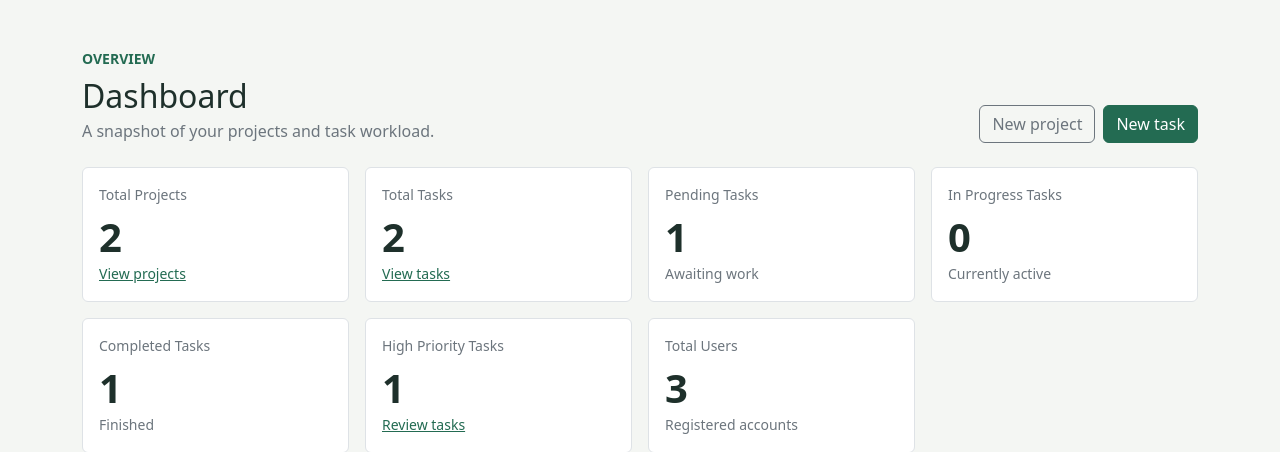
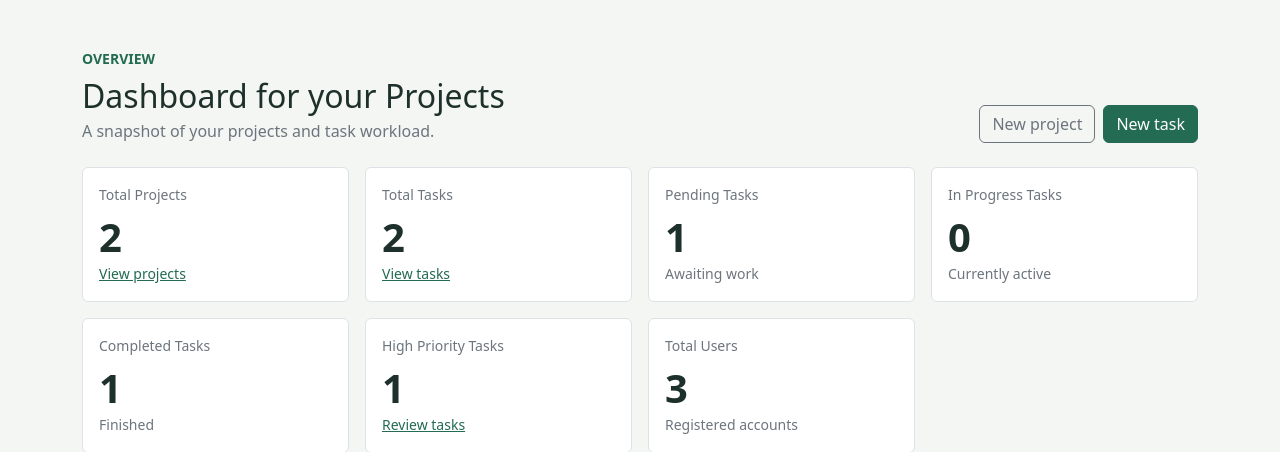
Before and after one commit to shubhankarthapa/pms-dissertation, a Django app: page /dashboard/ in a window 1280 px wide. Shown: the part 57-509 px from the top of the page. Run offline with Django 5.2, Linux system fonts and the light colour scheme; a user stored in the database is signed in; data comes from the database, SQL or seed files in the repository.

Commit message:
updated dashboard

```diff
--- a/dashboard/templates/dashboard/dashboard.html
+++ b/dashboard/templates/dashboard/dashboard.html
@@ -3,7 +3,8 @@
 {% block content %}
 <section>
     <div class="d-flex flex-column flex-md-row justify-content-between align-items-md-end gap-3 mb-4">
-        <div><p class="small text-uppercase text-accent fw-semibold mb-2">Overview</p><h1 class="h2 mb-1">Dashboard</h1><p class="text-secondary mb-0">A snapshot of your projects and task workload.</p></div>
+        <!-- <div><p class="small text-uppercase text-accent fw-semibold mb-2">Overview</p><h1 class="h2 mb-1">Dashboard</h1><p class="text-secondary mb-0">A snapshot of your projects and task workload.</p></div> -->
+        <div><p class="small text-uppercase text-accent fw-semibold mb-2">Overview</p><h1 class="h2 mb-1">Dashboard for your Projects</h1><p class="text-secondary mb-0">A snapshot of your projects and task workload.</p></div>
         <div class="d-flex flex-wrap gap-2"><a class="btn btn-outline-secondary" href="{% url 'projects:create' %}">New project</a><a class="btn btn-primary" href="{% url 'tasks:create' %}">New task</a></div>
     </div>
 
@@ -31,7 +32,9 @@
                         {% for item in project_progress %}
                             <div class="{% if not forloop.last %}mb-4{% endif %}">
                                 <div class="d-flex justify-content-between gap-3 mb-2"><a class="fw-semibold text-decoration-none text-accent text-truncate" href="{% url 'projects:detail' item.project.pk %}">{{ item.project.title }}</a><span class="small text-secondary text-nowrap">{{ item.completed_task_count }} / {{ item.task_count }} tasks</span></div>
-                                <div class="progress" role="progressbar" aria-label="{{ item.project.title }} completion" aria-valuenow="{{ item.percentage }}" aria-valuemin="0" aria-valuemax="100"><div class="progress-bar bg-success" style="width: {{ item.percentage }}%">{{ item.percentage }}%</div></div>
+                                <div class="progress">
+                                    <div class="progress-bar bg-success" role="progressbar" aria-label="{{ item.project.title }} completion" aria-valuenow="{{ item.percentage }}" aria-valuemin="0" aria-valuemax="100" aria-valuetext="{{ item.percentage }}%" data-progress="{{ item.percentage }}">{{ item.percentage }}%</div>
+                                </div>
                             </div>
                         {% endfor %}
                     {% else %}
@@ -65,6 +68,10 @@
     const priorityData = dashboardData.priority;
     const completionData = dashboardData.project_completion;
 
+    document.querySelectorAll("[data-progress]").forEach(progressBar => {
+        progressBar.style.width = `${progressBar.dataset.progress}%`;
+    });
+
     new Chart(document.getElementById("statusChart"), {
         type: "doughnut",
         data: { labels: statusData.labels, datasets: [{ data: statusData.values, backgroundColor: chartColors, borderWidth: 0 }] },
```
